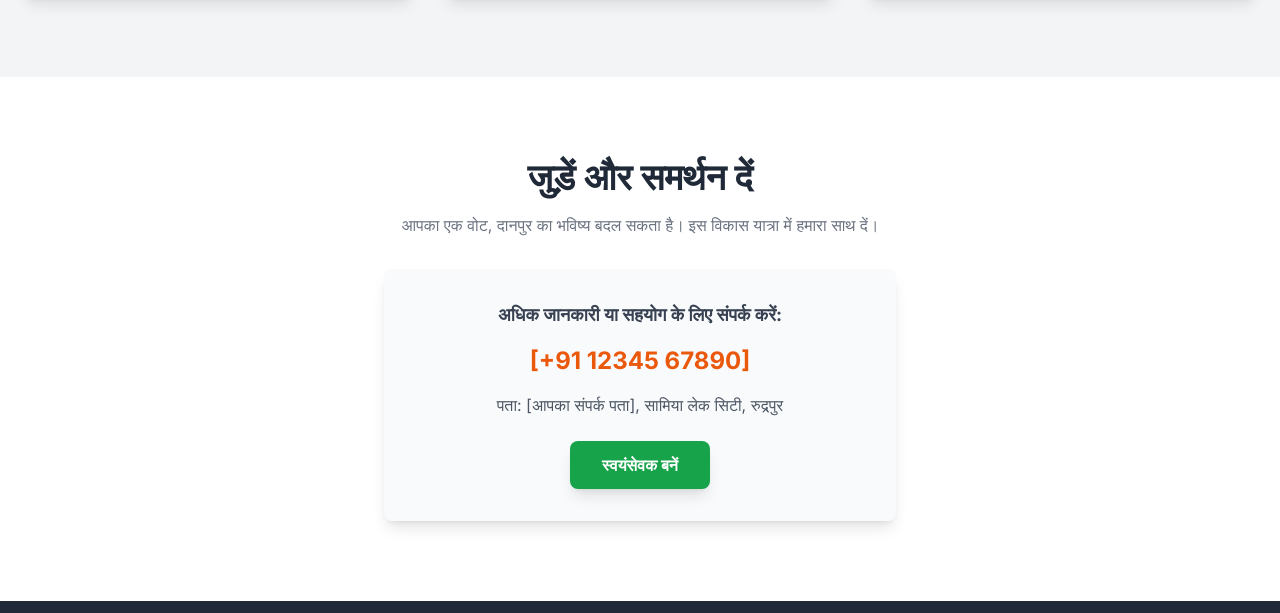
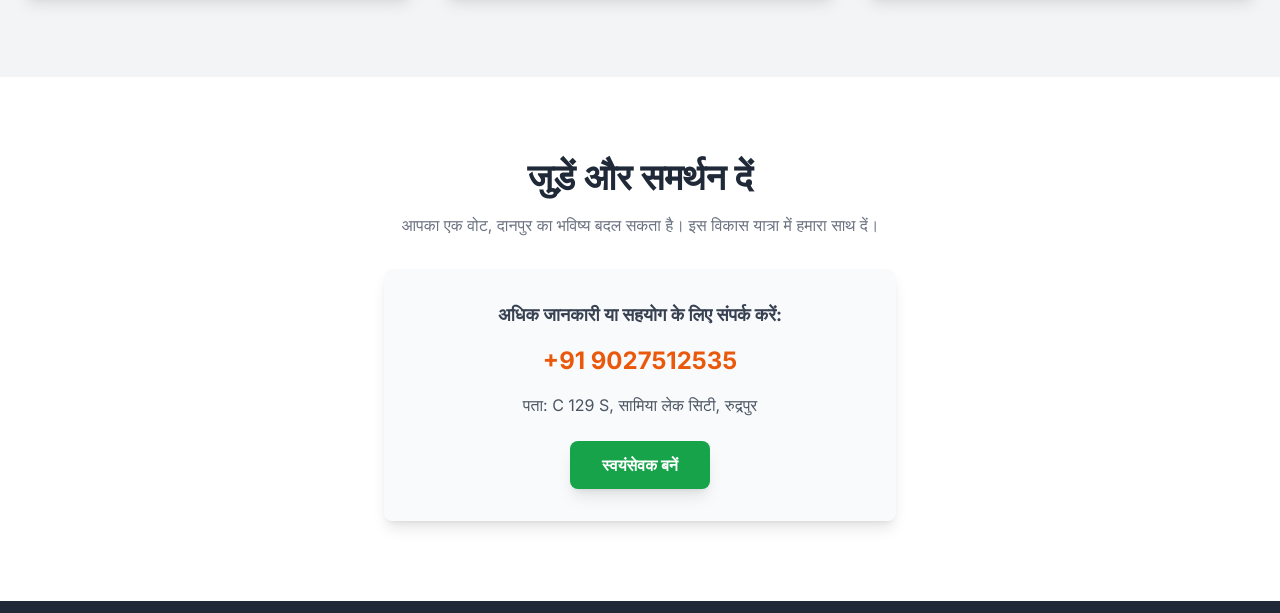
Before and after one commit to sumeetp1/dinesh, a plain HTML site: page index.html in a window 1280 px wide. Shown: the part 1875-2488 px from the top of the page. Drawn offline with nearby package versions, Linux system fonts and the light colour scheme.

Commit message:
Update index.html

```diff
--- a/index.html
+++ b/index.html
@@ -191,8 +191,8 @@
             <p class="text-gray-500 mb-8 max-w-2xl mx-auto">आपका एक वोट, दानपुर का भविष्य बदल सकता है। इस विकास यात्रा में हमारा साथ दें।</p>
             <div class="bg-gray-50 max-w-lg mx-auto p-8 rounded-lg shadow-lg">
                 <p class="text-lg font-semibold text-gray-700">अधिक जानकारी या सहयोग के लिए संपर्क करें:</p>
-                <p class="text-2xl font-bold text-orange-600 my-4">[+91 12345 67890]</p>
-                <p class="text-gray-600">पता: [आपका संपर्क पता], सामिया लेक सिटी, रुद्रपुर</p>
+                <p class="text-2xl font-bold text-orange-600 my-4">+91 9027512535 </p>
+                <p class="text-gray-600">पता: C 129 S, सामिया लेक सिटी, रुद्रपुर</p>
                 <button class="mt-6 bg-green-600 hover:bg-green-700 text-white font-bold py-3 px-8 rounded-lg shadow-lg transition duration-300">
                     स्वयंसेवक बनें
                 </button>
```
